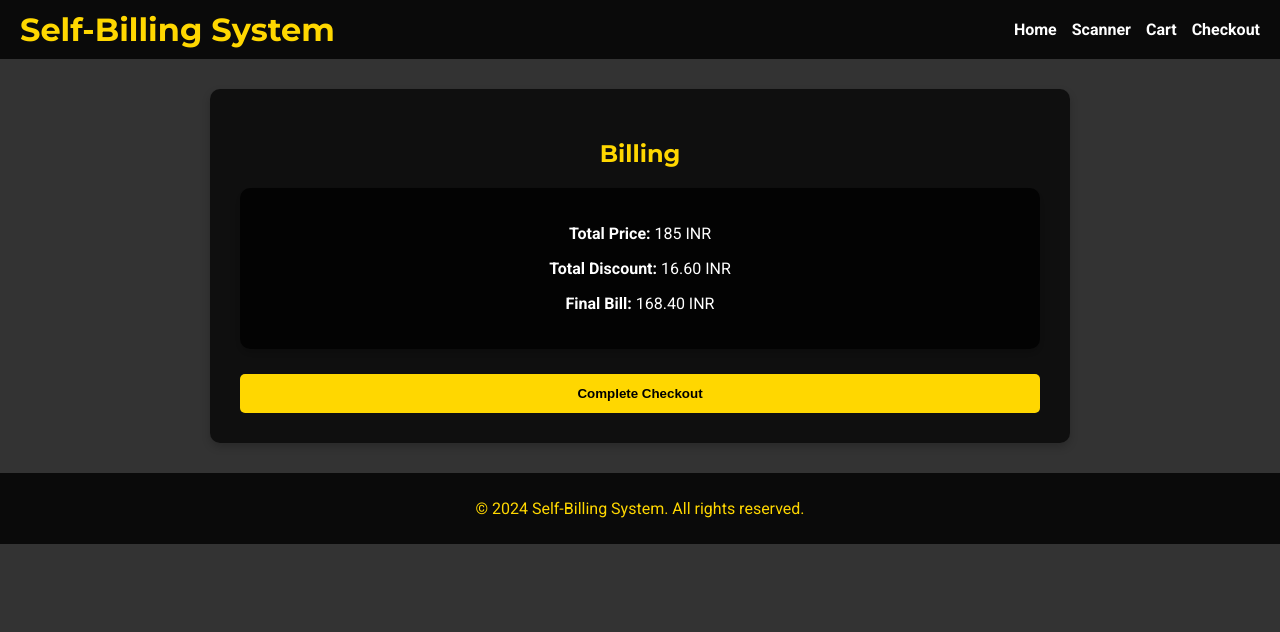
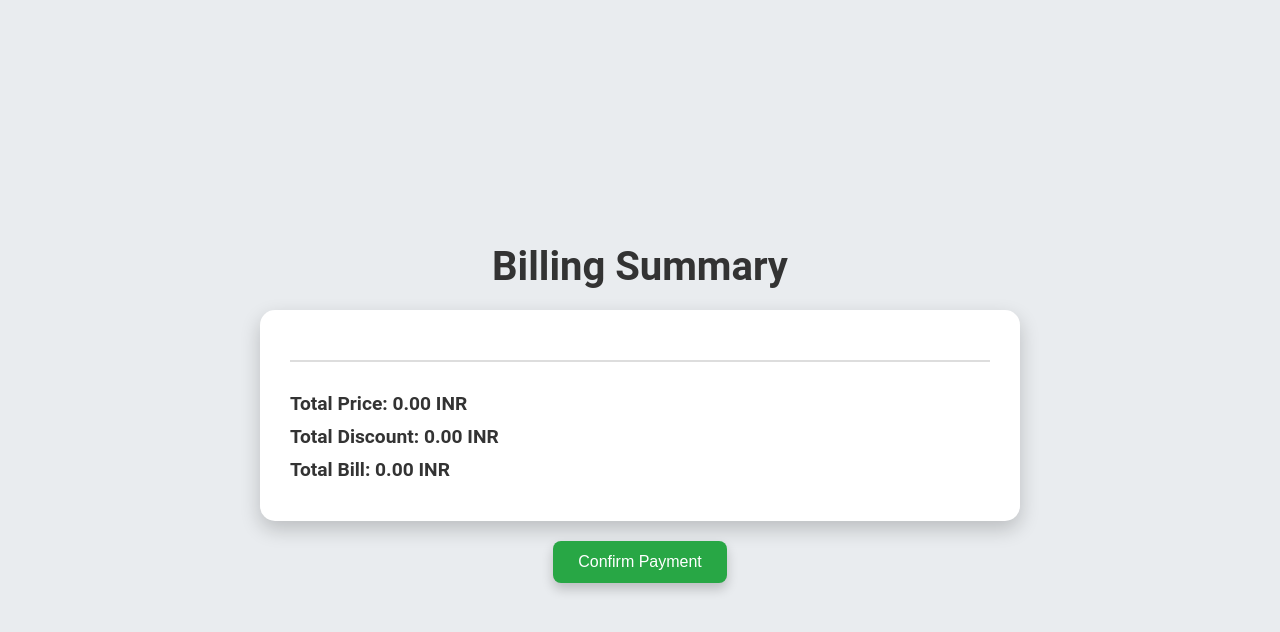
Before and after one commit to Kumar-tester04/final, a plain HTML site: page billing.html in a window 1280 px wide. Drawn offline with Linux system fonts and the light colour scheme.

Commit message:
Update billing.html

```diff
--- a/billing.html
+++ b/billing.html
@@ -3,199 +3,174 @@
 <head>
     <meta charset="UTF-8">
     <meta name="viewport" content="width=device-width, initial-scale=1.0">
-<title>Billing - Self-Billing System</title>
-<link href="https://fonts.googleapis.com/css2?family=Roboto:wght@400;700&family=Montserrat:wght@400;700&display=swap" rel="stylesheet">
+    <title>Billing</title>
     <style>
-    body {
-        font-family: 'Roboto', sans-serif;
+        body, html {
             margin: 0;
             padding: 0;
-        display: flex;
-        flex-direction: column;
-        min-height: 100vh;
-        background: #333;
-        color: #fff;
-    }
-    header {
-        background-color: rgba(0, 0, 0, 0.8);
-        padding: 10px 20px;
-        display: flex;
-        justify-content: space-between;
-        align-items: center;
-    }
-    header h1 {
-        margin: 0;
-        font-family: 'Montserrat', sans-serif;
-        color: #ffd700;
-    }
-    nav {
-        display: flex;
-        gap: 15px;
-    }
-    nav a {
-        color: #fff;
-        text-decoration: none;
-        font-weight: bold;
-    }
-    nav a:hover {
-        color: #ffd700;
-    }
-    .container {
-        display: flex;
-        justify-content: center;
-        align-items: center;
-        flex-grow: 1;
-        padding: 30px;
-        text-align: center;
-    }
-    .content {
-        background: rgba(0, 0, 0, 0.7);
-        border-radius: 10px;
-        box-shadow: 0 4px 8px rgba(0, 0, 0, 0.2);
-        padding: 30px;
-        width: 100%;
-        max-width: 800px;
-        backdrop-filter: blur(10px);
-    }
-    h2 {
-        margin-bottom: 20px;
-        font-family: 'Montserrat', sans-serif;
-        color: #ffd700;
-    }
-    #billing-details {
-        background: rgba(0, 0, 0, 0.8);
-        border-radius: 10px;
-        padding: 20px;
-        margin: 10px 0;
-        box-shadow: 0 4px 8px rgba(0, 0, 0, 0.2);
-    }
-    input[type="button"] {
-        margin-top: 15px;
-        width: 100%;
-        padding: 12px;
-        box-sizing: border-box;
-        border-radius: 5px;
-        background-color: #ffd700;
-        color: #000;
-        border: none;
-        cursor: pointer;
-        font-weight: bold;
-    }
-    input[type="button"]:hover {
-        background-color: #ffcc00;
-    }
-    #thank-you-message {
-        position: absolute;
-        top: 0;
-        left: 0;
-        width: 100%;
             height: 100%;
             display: flex;
             justify-content: center;
             align-items: center;
-        background: rgba(0, 0, 0, 0.9);
-        color: #ffd700;
-        font-size: 2em;
-        font-family: 'Montserrat', sans-serif;
-        text-align: center;
-        z-index: 1000;
-        display: none;
+            flex-direction: column;
+            background-color: #e9ecef;
+            font-family: 'Roboto', sans-serif;
         }
-    .qr-code {
-        margin: 20px auto;
-        width: 200px;
-        height: 200px;
-        border: 2px solid #ffd700;
+
+        h1 {
+            color: #333;
+            font-size: 2.5rem;
+            margin-bottom: 20px;
+        }
+
+        #billing-container {
+            width: 700px;
+            background-color: #fff;
+            border: none;
+            border-radius: 15px;
+            box-shadow: 0 8px 20px rgba(0, 0, 0, 0.2);
+            padding: 30px;
+            text-align: left;
+            transition: all 0.3s ease;
+        }
+
+        #billing-container:hover {
+            transform: translateY(-5px);
+            box-shadow: 0 12px 24px rgba(0, 0, 0, 0.3);
+        }
+
+        .bill-item {
+            margin: 10px 0;
+            padding: 15px;
             border-radius: 10px;
-        background: #222;
+            background-color: #f8f9fa;
+            transition: all 0.3s ease;
         }
-    .qr-code img {
-        width: 100%;
-        height: 100%;
-        object-fit: cover;
+
+        .bill-item:hover {
+            background-color: #e9ecef;
         }
-    footer {
-        background-color: rgba(0, 0, 0, 0.8);
-        padding: 10px;
-        text-align: center;
-        color: #ffd700;
+
+        .bill-item p {
+            margin: 5px 0;
+            font-size: 1rem;
+            color: #555;
+        }
+
+        .bill-summary {
+            margin-top: 20px;
+            padding-top: 20px;
+            border-top: 2px solid #ddd;
+            font-weight: bold;
+            font-size: 1.2rem;
+        }
+
+        .bill-summary p {
+            margin: 10px 0;
+            color: #333;
+        }
+
+        button {
+            margin-top: 20px;
+            padding: 12px 25px;
+            font-size: 1rem;
+            cursor: pointer;
+            border: none;
+            border-radius: 8px;
+            background-color: #28a745;
+            color: white;
+            transition: all 0.3s ease;
+            box-shadow: 0 6px 12px rgba(0, 0, 0, 0.2);
+        }
+
+        button:hover {
+            background-color: #218838;
+            transform: translateY(-3px);
+            box-shadow: 0 8px 16px rgba(0, 0, 0, 0.3);
+        }
+
+        button:active {
+            transform: translateY(0);
+            box-shadow: 0 4px 8px rgba(0, 0, 0, 0.2);
         }
     </style>
 </head>
 <body>
-<header>
-    <h1>Self-Billing System</h1>
-    <nav>
-        <a href="index.html">Home</a>
-        <a href="scanner.html">Scanner</a>
-        <a href="cart.html">Cart</a>
-        <a href="checkout.html">Checkout</a>
-    </nav>
-</header>
-
-<main>
-    <section class="container" id="billing-container">
-        <div class="content">
-            <h2>Billing</h2>
-            <div id="billing-details"></div>
-            <input type="button" id="complete-checkout-button" value="Complete Checkout">
+    <h1>Billing Summary</h1>
+    <div id="billing-container">
+        <div id="bill-items"></div>
+        <div class="bill-summary">
+            <p>Total Price: <span id="total-price">0</span> INR</p>
+            <p>Total Discount: <span id="total-discount">0</span> INR</p>
+            <p>Total Bill: <span id="total-bill">0</span> INR</p>
         </div>
-    </section>
-
-    <!-- Thank you message -->
-    <div id="thank-you-message">Thank you for shopping with us!</div>
-</main>
-
-<footer>
-    <p>&copy; 2024 Self-Billing System. All rights reserved.</p>
-</footer>
+    </div>
+    <button onclick="confirmPayment()">Confirm Payment</button>
 
     <script>
-let scannedProducts = [
-    // Example data
-    {barcode: "123456", name: "Soap", price: 20, discount: "5%", weight: "50g"},
-    {barcode: "789012", name: "Shampoo", price: 120, discount: "10%", weight: "200ml"},
-    {barcode: "345678", name: "Toothpaste", price: 45, discount: "8%", weight: "100g"}
-];
+        function calculateBill() {
+            const scannedProducts = JSON.parse(localStorage.getItem('scannedProducts')) || [];
+            const details = {
+                "123456": {
+                    name: "Soap",
+                    price: 20,
+                    weight: 50, // Weight in grams
+                    discount: 5,
+                    expiryDate: "2024-12-31"
+                },
+                "789012": {
+                    name: "Shampoo",
+                    price: 120,
+                    weight: 200, // Weight in ml
+                    discount: 10,
+                    expiryDate: "2024-11-30"
+                }
+            };
 
-function calculateTotal() {
-    let totalAmount = 0;
+            let totalPrice = 0;
             let totalDiscount = 0;
+            let totalWeight = 0;
+            const billItems = document.getElementById('bill-items');
 
-    for (let product of scannedProducts) {
-        let price = product.price;
-        let discount = parseFloat(product.discount);
-        let discountedAmount = price * (discount / 100);
+            scannedProducts.forEach(product => {
+                const productDetails = details[product.barcode];
+                if (productDetails) {
+                    const itemPrice = productDetails.price * product.quantity;
+                    const itemDiscount = (itemPrice * productDetails.discount) / 100;
+                    const itemWeight = productDetails.weight * product.quantity;
 
-        totalAmount += price;
-        totalDiscount += discountedAmount;
-    }
+                    totalPrice += itemPrice;
+                    totalDiscount += itemDiscount;
+                    totalWeight += itemWeight;
 
-    let finalBill = totalAmount - totalDiscount;
-    document.getElementById("billing-details").innerHTML = `
-        <p><strong>Total Price:</strong> ${totalAmount} INR</p>
-        <p><strong>Total Discount:</strong> ${totalDiscount.toFixed(2)} INR</p>
-        <p><strong>Final Bill:</strong> ${finalBill.toFixed(2)} INR</p>
+                    const item = document.createElement('div');
+                    item.className = 'bill-item';
+                    item.innerHTML = `
+                        <p><strong>Name:</strong> ${productDetails.name}</p>
+                        <p><strong>Quantity:</strong> ${product.quantity}</p>
+                        <p><strong>Price:</strong> ${itemPrice} INR</p>
+                        <p><strong>Discount:</strong> ${itemDiscount.toFixed(2)} INR</p>
                     `;
-}
-
-function completeCheckout() {
-    document.getElementById("thank-you-message").style.display = "flex";
-    setTimeout(() => {
-        document.getElementById("thank-you-message").style.display = "none";
-        // Redirect to the home page or another page
-        window.location.href = 'index.html'; // Adjust as needed
-    }, 2000);
-}
-
-document.getElementById("complete-checkout-button").addEventListener("click", function() {
-    if (confirm("Do you want to complete the checkout?")) {
-        completeCheckout();
+                    billItems.appendChild(item);
                 }
             });
 
-// Calculate the total amount when the page loads
-calculateTotal();
+            const totalBill = totalPrice - totalDiscount;
+
+            document.getElementById('total-price').innerText = totalPrice.toFixed(2);
+            document.getElementById('total-discount').innerText = totalDiscount.toFixed(2);
+            document.getElementById('total-bill').innerText = totalBill.toFixed(2);
+
+            // Save total weight to localStorage
+            localStorage.setItem('totalWeight', totalWeight);
+        }
+
+        function confirmPayment() {
+            alert("Payment confirmed!");
+            window.location.href = 'checkout.html'; // Redirect to the checkout page
+        }
+
+        window.onload = calculateBill;
     </script>
 </body>
 </html>
```
Lines whose indentation alone changed are shown as unchanged.
